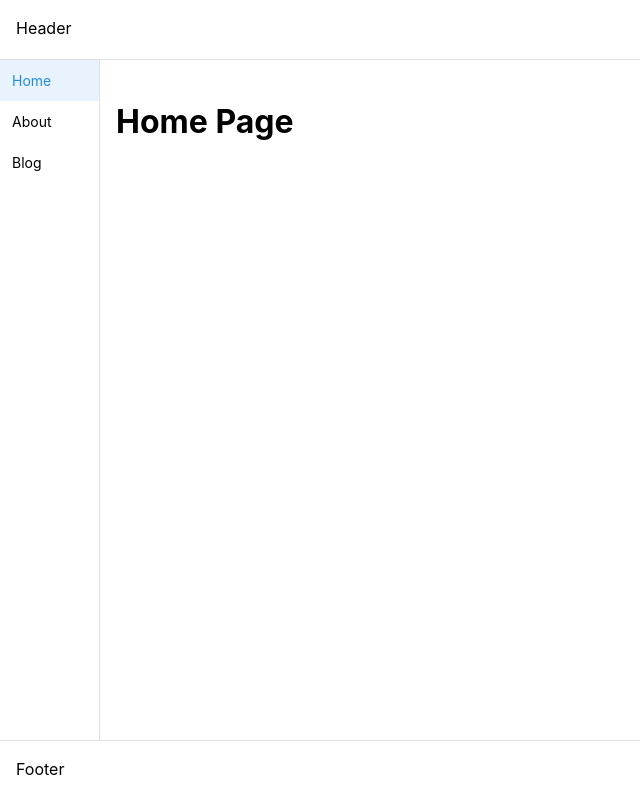
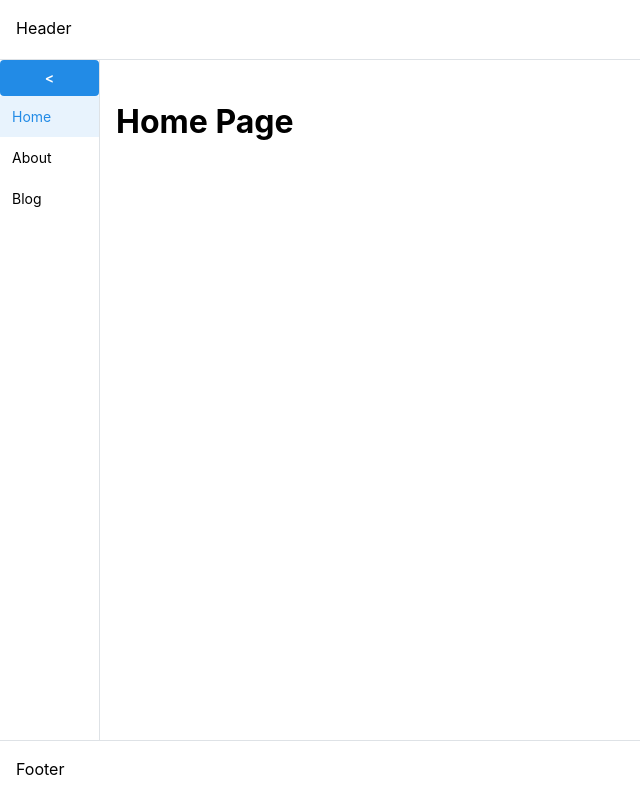
Before and after one commit to mint-rabi/react-vite-tan-router-mantine-sample, a React (Vite) app: page / in a window 1280 px wide. Shown: the whole page, without its empty margins (0-640 px from the left). Built offline with nearby package versions, Linux system fonts and the light colour scheme.

Commit message:
navbar toggle

```diff
--- /dev/null
+++ b/src/App.tsx
@@ -0,0 +1,27 @@
+import { StrictMode } from 'react'
+import { RouterProvider, createRouter } from '@tanstack/react-router'
+import { TanStackRouterDevtools } from '@tanstack/router-devtools'
+
+// Import the generated route tree
+import { routeTree } from './routeTree.gen'
+
+// Create a new router instance
+const router = createRouter({ routeTree })
+
+// Register the router instance for type safety
+declare module '@tanstack/react-router' {
+  interface Register {
+    router: typeof router
+  }
+}
+
+function App() {
+  return (
+    <StrictMode>
+      <RouterProvider router={router} />
+      <TanStackRouterDevtools router={router} />
+    </StrictMode>
+  )
+}
+
+export default App
--- a/src/components/navigation/sidebar/index.tsx
+++ b/src/components/navigation/sidebar/index.tsx
@@ -1,6 +1,7 @@
-import { NavLink, NavLinkProps } from '@mantine/core'
+import { AppShell, Button, NavLink, NavLinkProps } from '@mantine/core'
 import React from 'react'
 import { createLink } from '@tanstack/react-router'
+
 type menuType = {
   label: string
   href: string
@@ -21,13 +22,28 @@ const menus: menuType[] = [
   },
 ]
 
-export const Sidebar = () => {
+export const Sidebar: React.FC<{
+  opened: boolean
+  toggle: () => void
+}> = (props) => {
   return (
-    <>
+    <AppShell.Navbar>
+      {props.opened ? (
+        <Button onClick={props.toggle}>{'<'}</Button>
+      ) : (
+        <Button
+          onClick={props.toggle}
+          style={{
+            padding: 0,
+          }}
+        >
+          {'>'}
+        </Button>
+      )}
       {menus.map((menu) => {
-        return <MenuItem key={menu.href} label={menu.label} href={menu.href} />
+        return <MenuItem key={menu.href} label={props.opened ? menu.label : menu.label.charAt(0)} href={menu.href} />
       })}
-    </>
+    </AppShell.Navbar>
   )
 }
 
--- a/src/main.tsx
+++ b/src/main.tsx
@@ -1,30 +1,9 @@
-import { StrictMode } from 'react'
 import ReactDOM from 'react-dom/client'
-import { RouterProvider, createRouter } from '@tanstack/react-router'
+import App from './App'
 import '@mantine/core/styles.css'
 
-// Import the generated route tree
-import { routeTree } from './routeTree.gen'
-import { TanStackRouterDevtools } from '@tanstack/router-devtools'
-
-// Create a new router instance
-const router = createRouter({ routeTree })
-
-// Register the router instance for type safety
-declare module '@tanstack/react-router' {
-  interface Register {
-    router: typeof router
-  }
-}
-
-// Render the app
 const rootElement = document.getElementById('root')!
 if (!rootElement.innerHTML) {
   const root = ReactDOM.createRoot(rootElement)
-  root.render(
-    <StrictMode>
-      <RouterProvider router={router} />
-      <TanStackRouterDevtools router={router} />
-    </StrictMode>,
-  )
+  root.render(<App />)
 }
--- a/src/pages/App.tsx
+++ b/src/pages/App.tsx
@@ -3,19 +3,24 @@ import { AppShell, MantineProvider } from '@mantine/core'
 import { Sidebar } from '../components/navigation/sidebar'
 import { Outlet } from '@tanstack/react-router'
 
+import { useState } from 'react'
+
 function App() {
+  const [sidebarOpened, setSidebarOpened] = useState(true)
+  const toggleSidebar = () => setSidebarOpened((o) => !o)
   return (
     <MantineProvider>
       <AppShell
         padding="md"
-        navbar={{ width: '100px', breakpoint: 'md' }}
+        navbar={{
+          width: sidebarOpened ? '100px' : '40px',
+          breakpoint: 'md',
+        }}
         header={{ height: '60px' }}
         footer={{ height: '60px' }}
       >
         <AppShell.Header p="md">Header</AppShell.Header>
-        <AppShell.Navbar>
-          <Sidebar />
-        </AppShell.Navbar>
+        <Sidebar opened={sidebarOpened} toggle={toggleSidebar} />
         <AppShell.Main>
           <Outlet />
         </AppShell.Main>
--- a/src/routes/blog_/$postId/loader.ts
+++ b/src/routes/blog_/$postId/loader.ts
@@ -40,6 +40,6 @@ export async function fetch(id: string): Promise<{
   return new Promise((resolve) => {
     setTimeout(() => {
       resolve(post)
-    }, 10000)
+    }, 1000)
   })
 }
```
